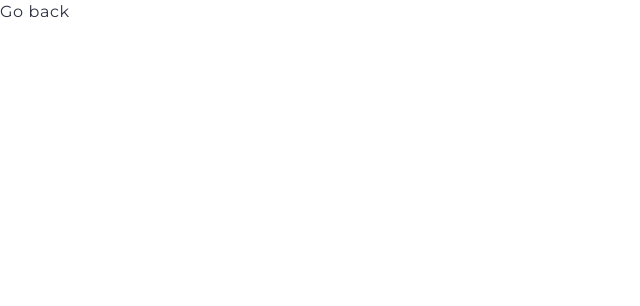
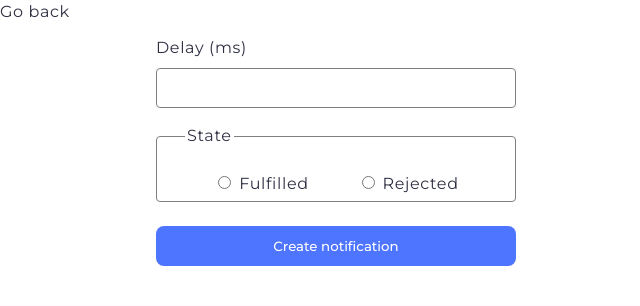
Before and after one commit to AnnaRybnikova/goit-js-hw-10, a website built with Vite: page src/2-snackbar.html in a window 1280 px wide. Shown: the whole page, without its empty margins (0-640 px from the left). Built offline with nearby package versions, Linux system fonts and the light colour scheme.

Commit message:
task-2 main style done

```diff
--- a/src/2-snackbar.html
+++ b/src/2-snackbar.html
@@ -8,7 +8,30 @@
     <link rel="stylesheet" href="./css/2-snackbar.css" />
   </head>
   <body>
-    <p><a class= "back-btn" href="./index.html">Go back</a></p>
+    <p><a class="back-btn" href="./index.html">Go back</a></p>
+
+    <div class="container">
+      <form class="form">
+        <label>
+          Delay (ms)
+          <input type="number" name="delay" required />
+        </label>
+
+        <fieldset>
+          <legend>State</legend>
+          <label>
+            <input type="radio" name="state" value="fulfilled" required />
+            Fulfilled
+          </label>
+          <label>
+            <input type="radio" name="state" value="rejected" required />
+            Rejected
+          </label>
+        </fieldset>
+
+        <button type="submit">Create notification</button>
+      </form>
+    </div>
 
     <script src="./js/2-snackbar.js" type="module"></script>
   </body>
--- a/src/css/2-snackbar.css
+++ b/src/css/2-snackbar.css
@@ -1,2 +1,83 @@
 @import url('styles.css');
 @import url('iziToast.css');
+
+.container {
+    padding: 36px 156px;
+}
+
+.form {
+    display: flex;
+    flex-direction: column;
+    width: 360px;
+}
+
+.form > label {
+    margin-bottom: 16px;
+
+    display: flex;
+    flex-direction: column;
+    gap: 8px;
+}
+
+input[type="number"] {
+    border: 1px solid #808080;
+    border-radius: 4px;
+
+    width: 360px;
+    height: 40px;
+
+    padding: 8px 16px;
+
+    transition: border-color 250ms cubic-bezier(0.4, 0, 0.2, 1);
+}
+
+input[type="number"]:hover {
+    border-color: #000;
+}
+
+input[type="number"]:focus {
+    border-color: #4e75ff;
+}
+
+fieldset {
+    margin-bottom: 24px;
+    display: flex;
+    gap: 48px;
+
+    justify-content: center;
+
+    padding: 24px 28px 8px 28px;
+    border: 1px solid #808080;
+    border-radius: 4px;
+
+    width: 360px;
+    height: 78px;
+
+    transition: border-color 250ms cubic-bezier(0.4, 0, 0.2, 1);
+}
+
+fieldset:hover {
+    border-color: #000;
+}
+
+fieldset:has(input[type='radio']:checked) {
+    border-color: #000;
+}
+
+.form > button {
+    border-radius: 8px;
+    padding: 8px 16px;
+    width: 360px;
+    height: 40px;
+
+    font-weight: 500;
+    color: #fff;
+
+    background-color: #4e75ff;
+
+    transition: background-color 250ms cubic-bezier(0.4, 0, 0.2, 1);
+}
+
+.form > button:hover {
+    background-color: #6c8cff;
+}
--- a/src/css/reset.css
+++ b/src/css/reset.css
@@ -32,8 +32,14 @@ input,
 textarea {
   font-family: inherit;
   outline: transparent;
+  border: none;
 
   background-color: transparent;
+}
+
+fieldset {
+  border: none;
+  margin: 0;
 }
 
 button {
```
